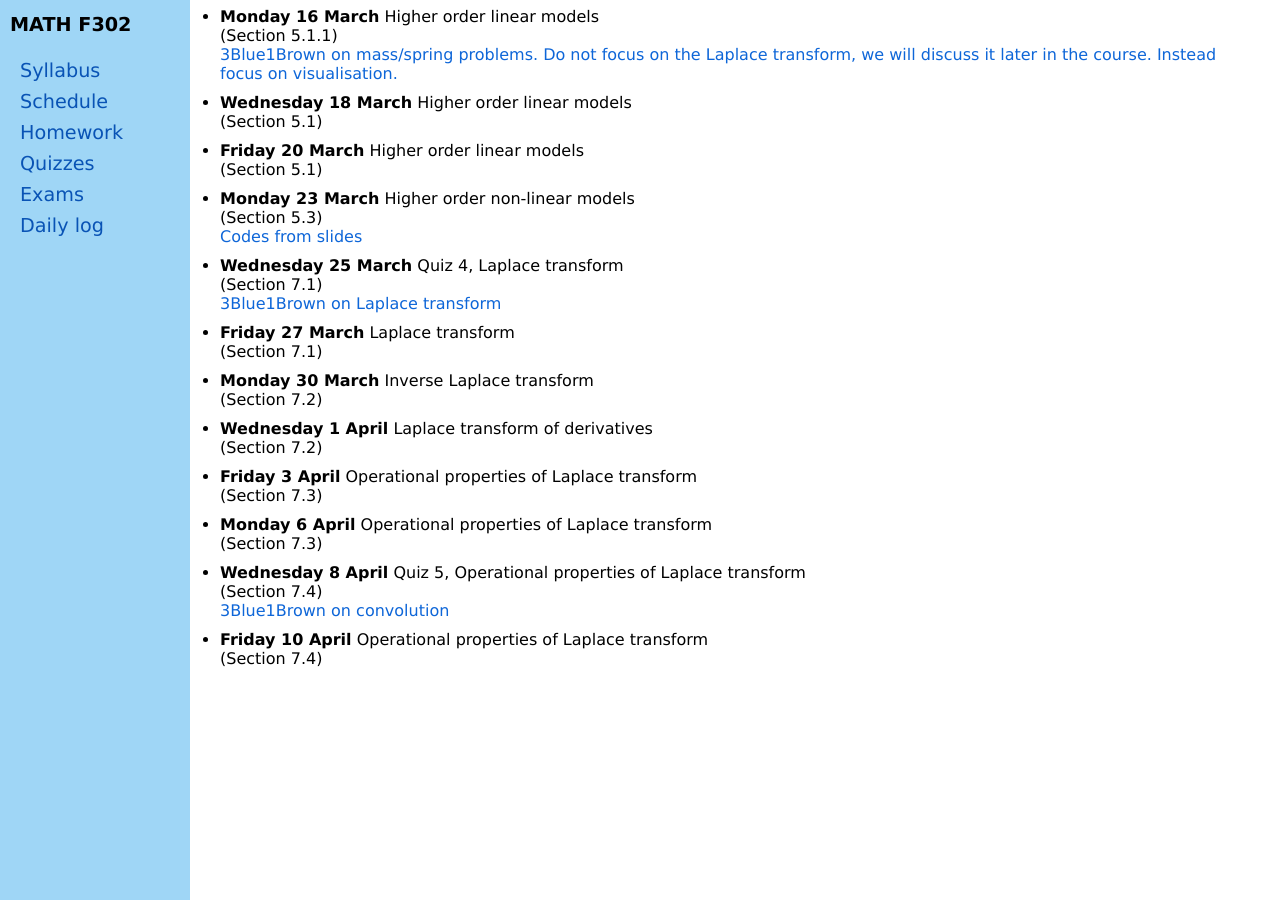
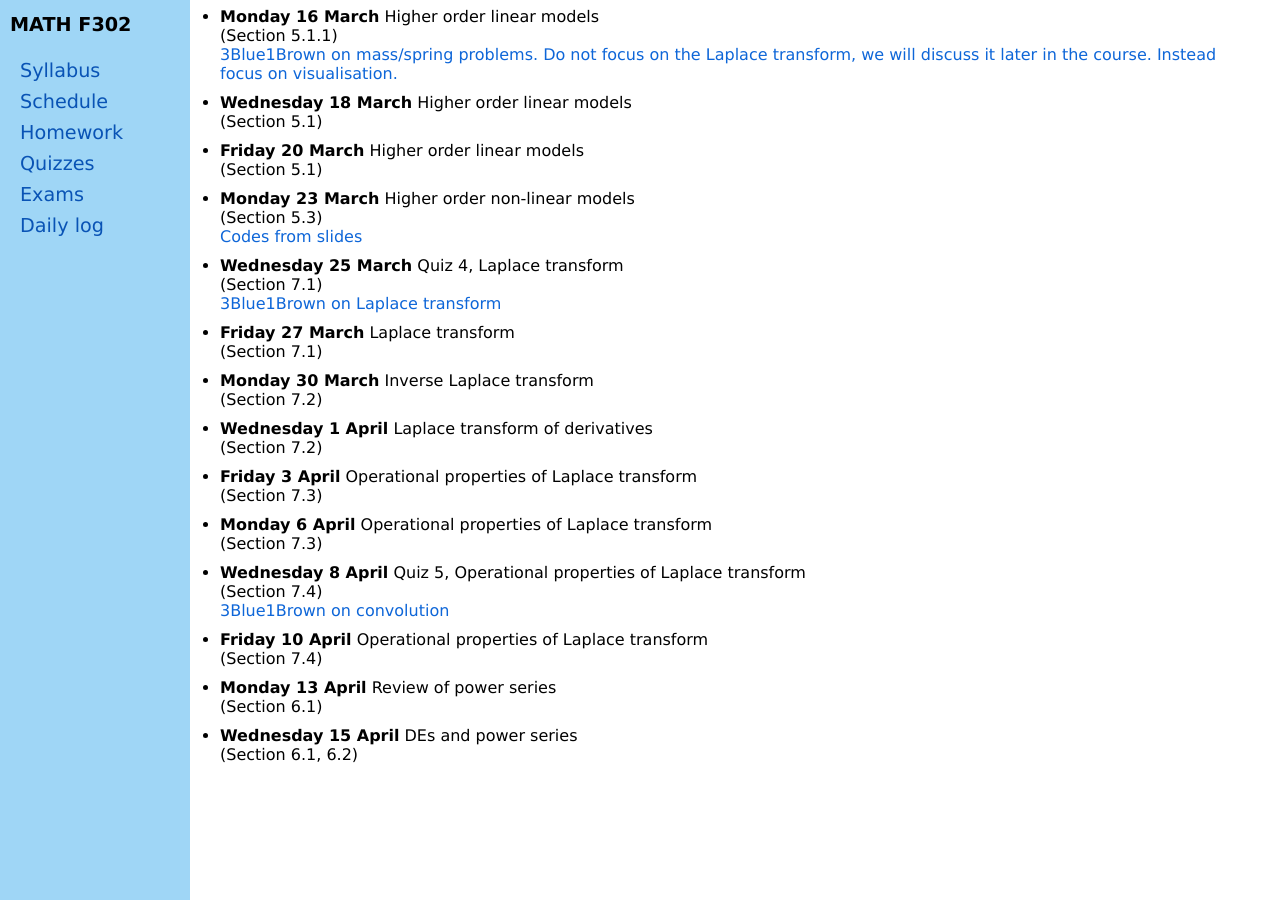
Before and after one commit to blackcurrantpi/ode, a Jekyll site: the page built from daily.md, in a window 1280 px wide and 900 px high, scrolled down 1364 px. Built offline with Jekyll 4.4.1, drawn with Linux system fonts in a browser that asks for light colours.

Commit message:
upd after 6p1

```diff
--- a/_data/daily.yml
+++ b/_data/daily.yml
@@ -181,13 +181,13 @@ daily:
   chapter: 7.4
 
 
-# - name: Monday 17 November
-#   description: More on Laplace transform
-#   chapter: 6.1
+- name: Monday 13 April
+  description: Review of power series
+  chapter: 6.1
 
-# - name: Wednesday 19 November
-#   description: DEs and power series
-#   chapter: 6.1, 6.2
+- name: Wednesday 15 April
+  description: DEs and power series
+  chapter: 6.1, 6.2
 
 # - name: Friday 21 November
 #   description: DEs and power series + Bessel functions
```
